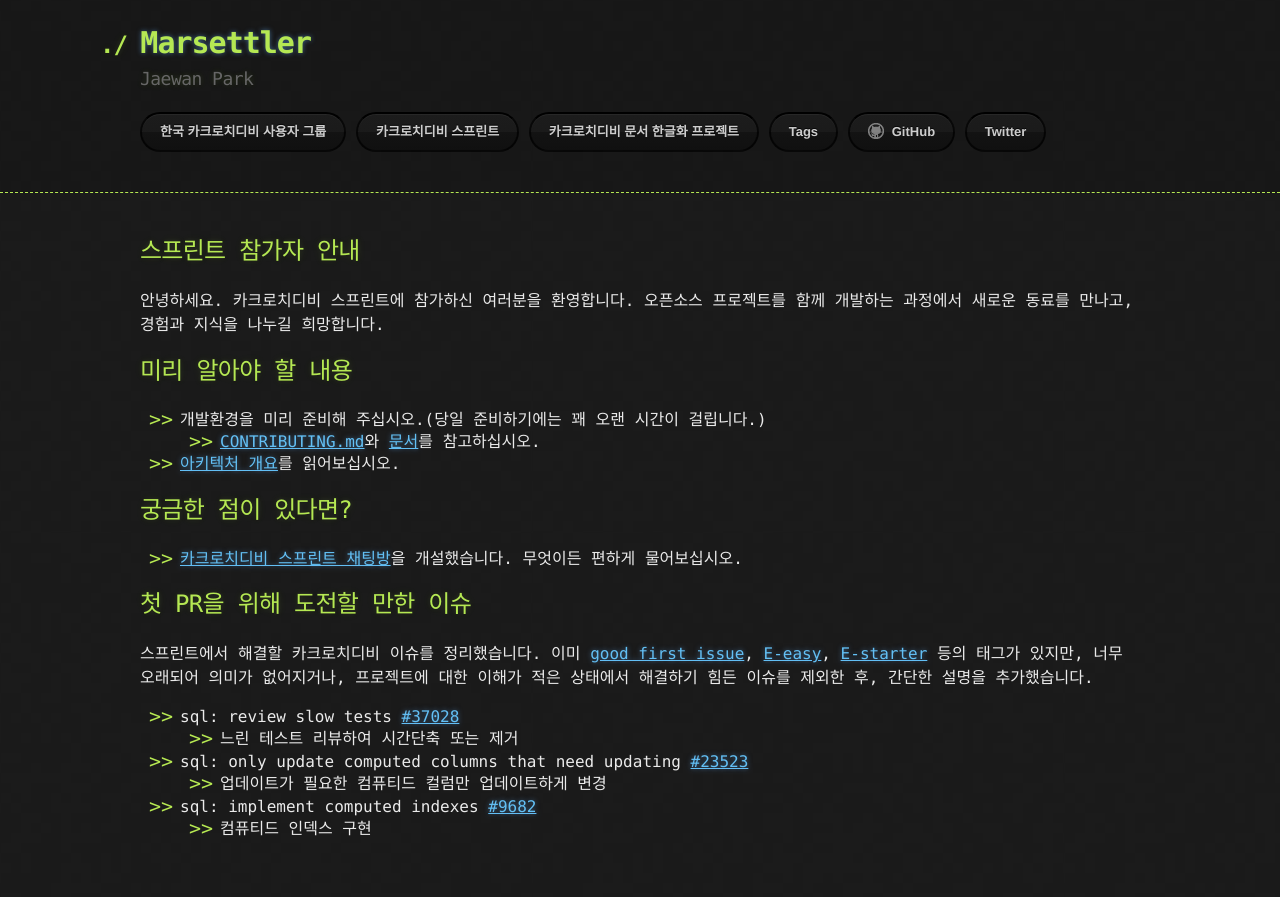
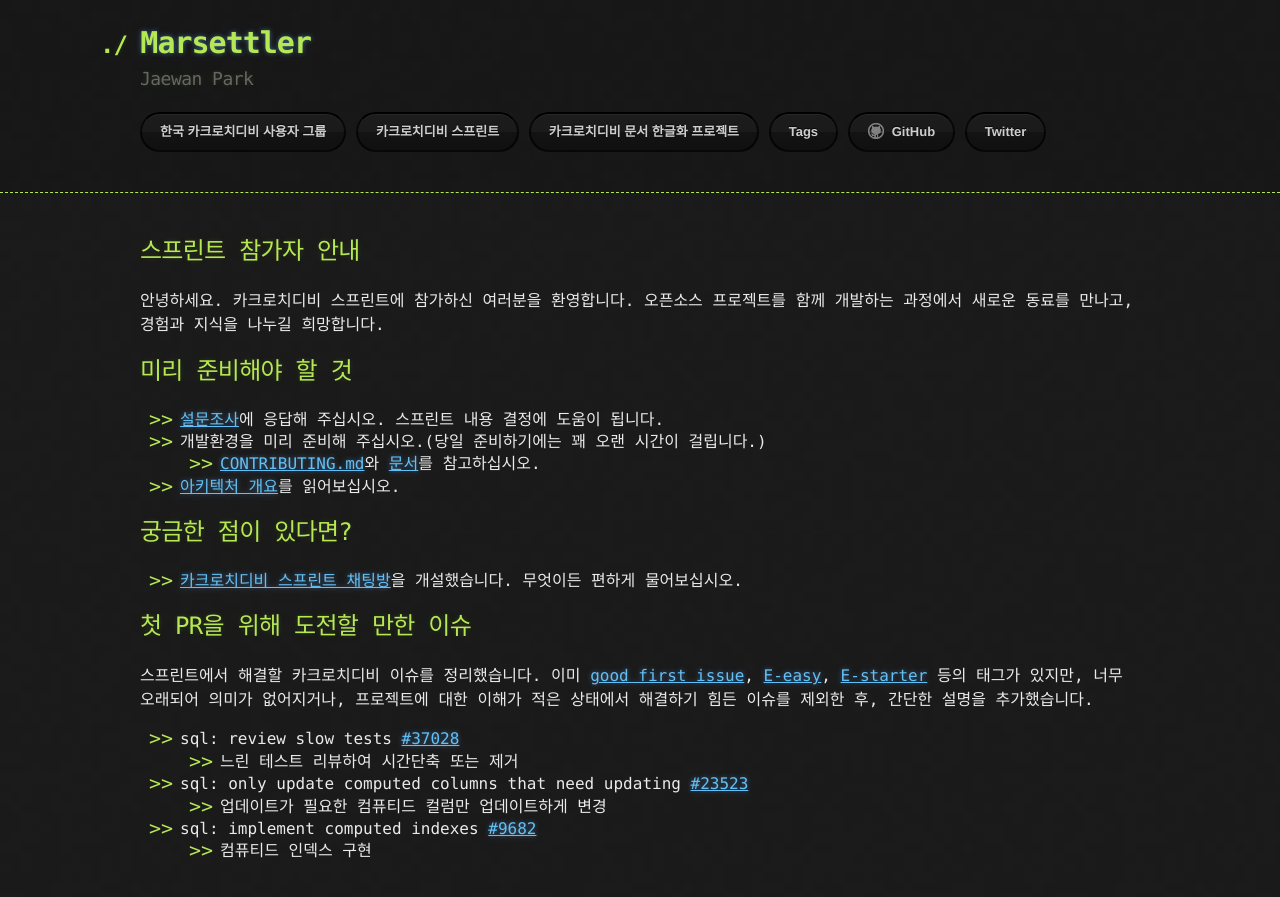
Before and after one commit to hueypark/hueypark.github.io, a Jekyll site: the page built from sprint.md, in a window 1280 px wide. Shown: the top 897 px of the page. Built offline with Jekyll 4.4.1, drawn with Linux system fonts in a browser that asks for light colours.

Commit message:
Update sprint.md

```diff
--- a/sprint.md
+++ b/sprint.md
@@ -8,15 +8,16 @@
 
 안녕하세요. 카크로치디비 스프린트에 참가하신 여러분을 환영합니다. 오픈소스 프로젝트를 함께 개발하는 과정에서 새로운 동료를 만나고, 경험과 지식을 나누길 희망합니다.
 
-## 미리 알아야 할 내용
+## 미리 준비해야 할 것
 
+- [설문조사](https://app.sli.do/event/2f6dv2wk/live/polls)에 응답해 주십시오. 스프린트 내용 결정에 도움이 됩니다.
 - 개발환경을 미리 준비해 주십시오.(당일 준비하기에는 꽤 오랜 시간이 걸립니다.)
 	- [CONTRIBUTING.md](https://github.com/cockroachdb/cockroach/blob/master/CONTRIBUTING.md)와 [문서](https://marsettler.com/docs/stable/ko/contribute-to-cockroachdb.html)를 참고하십시오.
 - [아키텍처 개요](https://marsettler.com/docs/stable/ko/architecture/overview.html)를 읽어보십시오.
 
 ## 궁금한 점이 있다면?
 
-- [카크로치디비 스프린트 채팅방](https://gitter.im/koreacockroach/sprint)을 개설했습니다. 무엇이든 편하게 물어보십시오.
+- [카크로치디비 스프린트 채팅방](https://gitter.im/koreacockroachdb/community)을 개설했습니다. 무엇이든 편하게 물어보십시오.
 
 ## 첫 PR을 위해 도전할 만한 이슈
 
```
